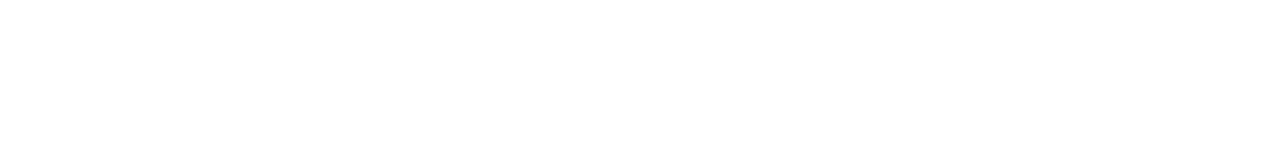
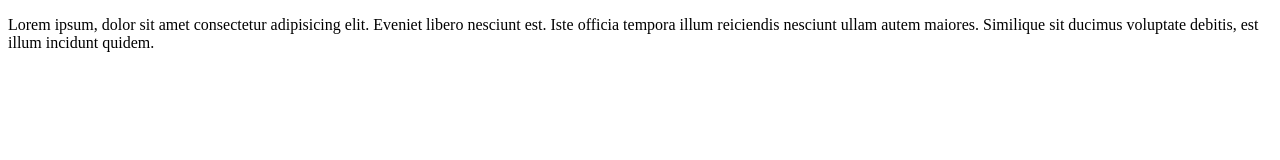
Before and after one commit to Denixon3d/eliminar-por-favor, a plain HTML site: page public/index.html in a window 1280 px wide. Drawn offline with Linux system fonts and the light colour scheme.

Commit message:
PARRAFO Y LOREM

```diff
--- a/public/index.html
+++ b/public/index.html
@@ -8,5 +8,7 @@
 </head>
 <body>
 
+
+    <p>Lorem ipsum, dolor sit amet consectetur adipisicing elit. Eveniet libero nesciunt est. Iste officia tempora illum reiciendis nesciunt ullam autem maiores. Similique sit ducimus voluptate debitis, est illum incidunt quidem.</p>
 </body>
 </html>
```
